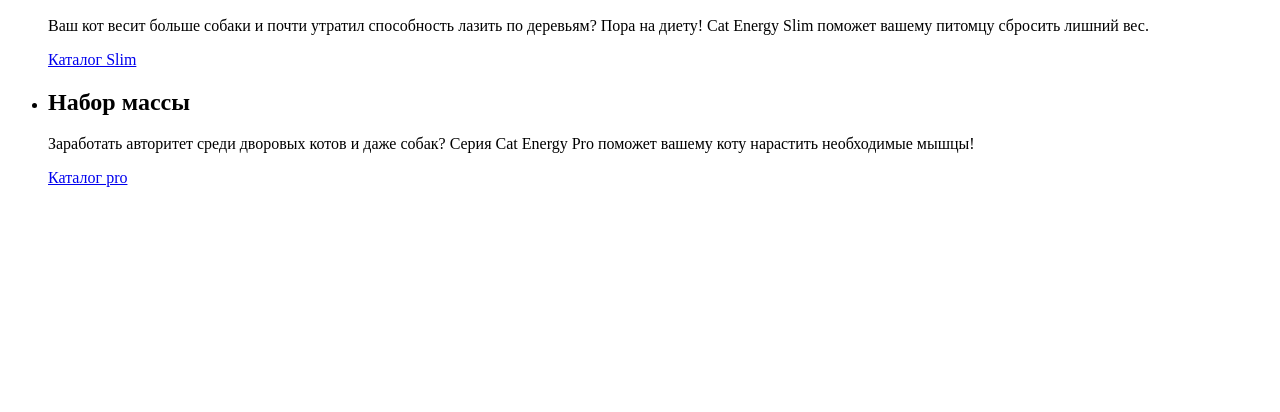
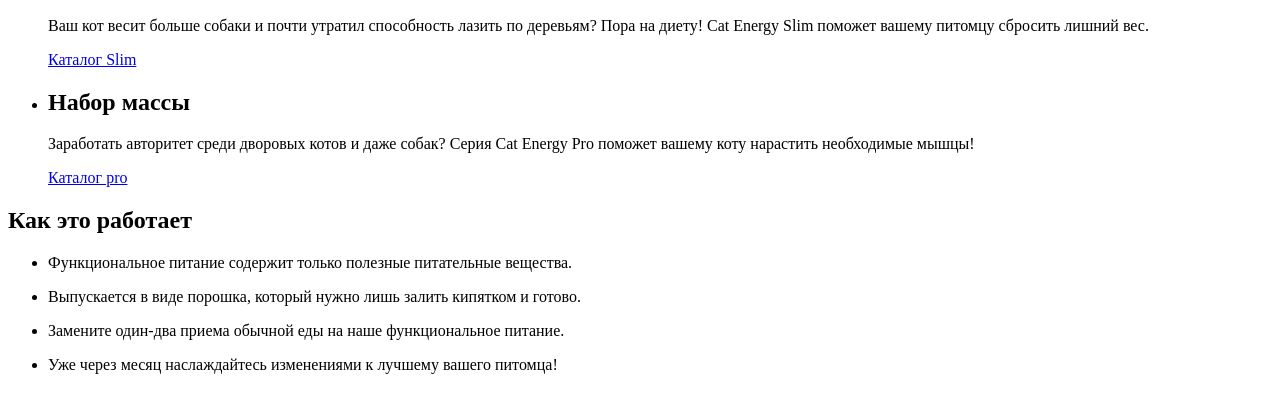
Before and after one commit to naitdima/512127-cat-energy, a website: page source/index.html in a window 1280 px wide. Shown: the part 330-742 px from the top of the page. Drawn offline with Linux system fonts and the light colour scheme.

Commit message:
Добавил разметку advantages

```diff
--- a/source/index.html
+++ b/source/index.html
@@ -54,6 +54,24 @@
           </li>
         </ul>
       </section>
+
+      <section class="advantages">
+        <h2>Как это работает</h2>
+        <ul class="advantages__list">
+          <li class="advantages__item">
+            <p class="advantages__item-descr">Функциональное питание содержит только полезные питательные вещества.</p>
+          </li>
+          <li class="advantages__item">
+            <p class="advantages__item-descr">Выпускается в виде порошка, который нужно лишь залить кипятком и готово.</p>
+          </li>
+          <li class="advantages__item">
+            <p class="advantages__item-descr">Замените один-два приема обычной еды на наше функциональное питание.</p>
+          </li>
+          <li class="advantages__item">
+            <p class="advantages__item-descr">Уже через месяц наслаждайтесь изменениями к лучшему вашего питомца!</p>
+          </li>
+        </ul>
+      </section>
     </main>
   </body>
 </html>
```
